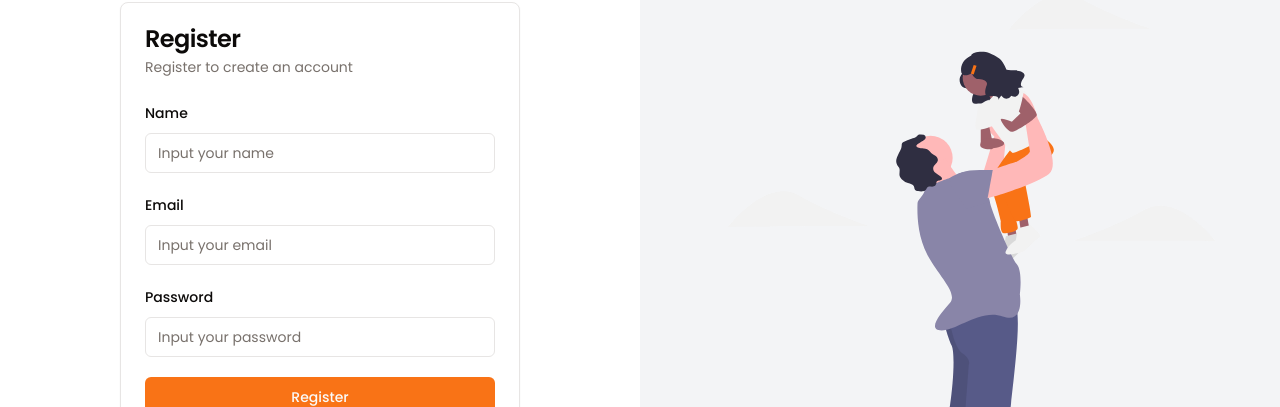
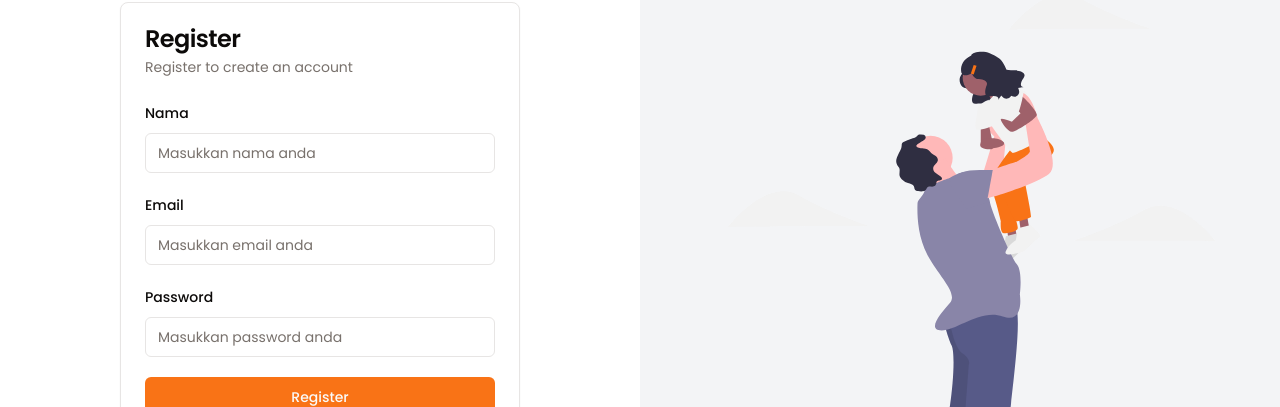
Before and after one commit to fitrondev/next-aqiqahlombok, a Next.js app: page /auth/register in a window 1280 px wide. Shown: the part 106-513 px from the top of the page. Built offline with nearby package versions, Linux system fonts and the light colour scheme; no server answers.

Commit message:
refactor: Update RegisterForm labels and placeholders to Indonesian language

```diff
--- a/src/app/(auth)/_components/RegisterForm.tsx
+++ b/src/app/(auth)/_components/RegisterForm.tsx
@@ -70,9 +70,9 @@ const RegisterForm = () => {
           name="name"
           render={({ field }) => (
             <FormItem>
-              <FormLabel>Name</FormLabel>
+              <FormLabel>Nama</FormLabel>
               <FormControl>
-                <Input placeholder="Input your name" {...field} />
+                <Input placeholder="Masukkan nama anda" {...field} />
               </FormControl>
               <FormMessage />
             </FormItem>
@@ -86,7 +86,11 @@ const RegisterForm = () => {
             <FormItem>
               <FormLabel>Email</FormLabel>
               <FormControl>
-                <Input type="email" placeholder="Input your email" {...field} />
+                <Input
+                  type="email"
+                  placeholder="Masukkan email anda"
+                  {...field}
+                />
               </FormControl>
               <FormMessage />
             </FormItem>
@@ -102,7 +106,7 @@ const RegisterForm = () => {
               <FormControl>
                 <Input
                   type="password"
-                  placeholder="Input your password"
+                  placeholder="Masukkan password anda"
                   {...field}
                 />
               </FormControl>
```
